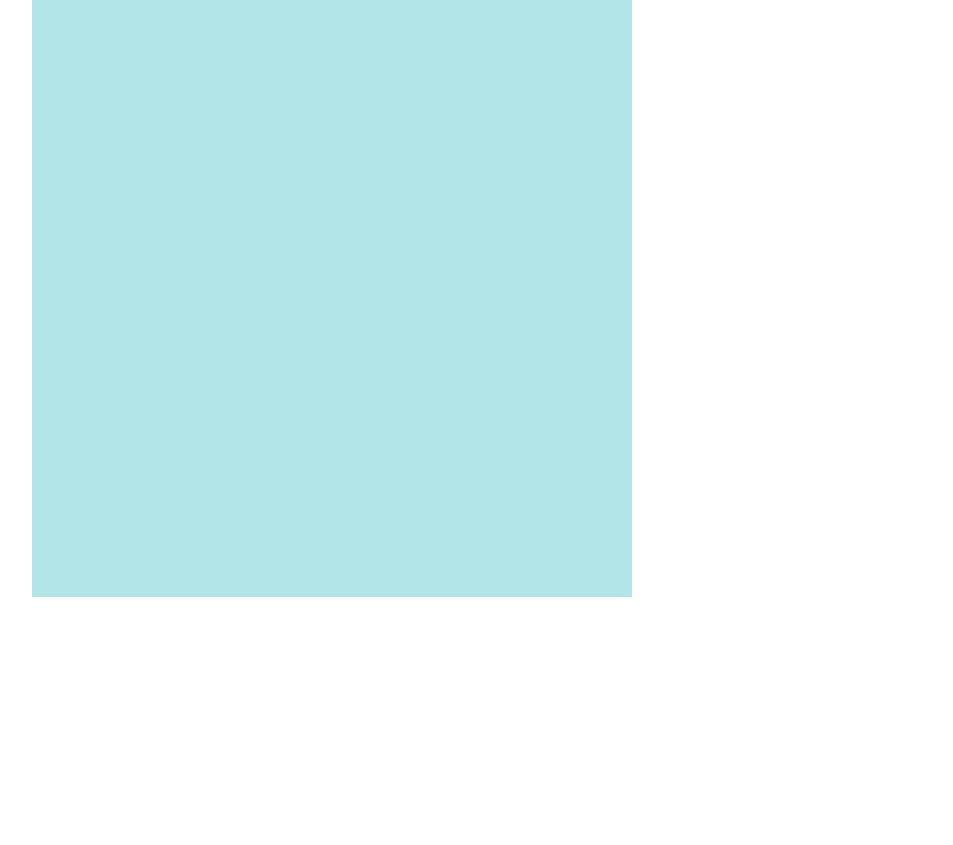
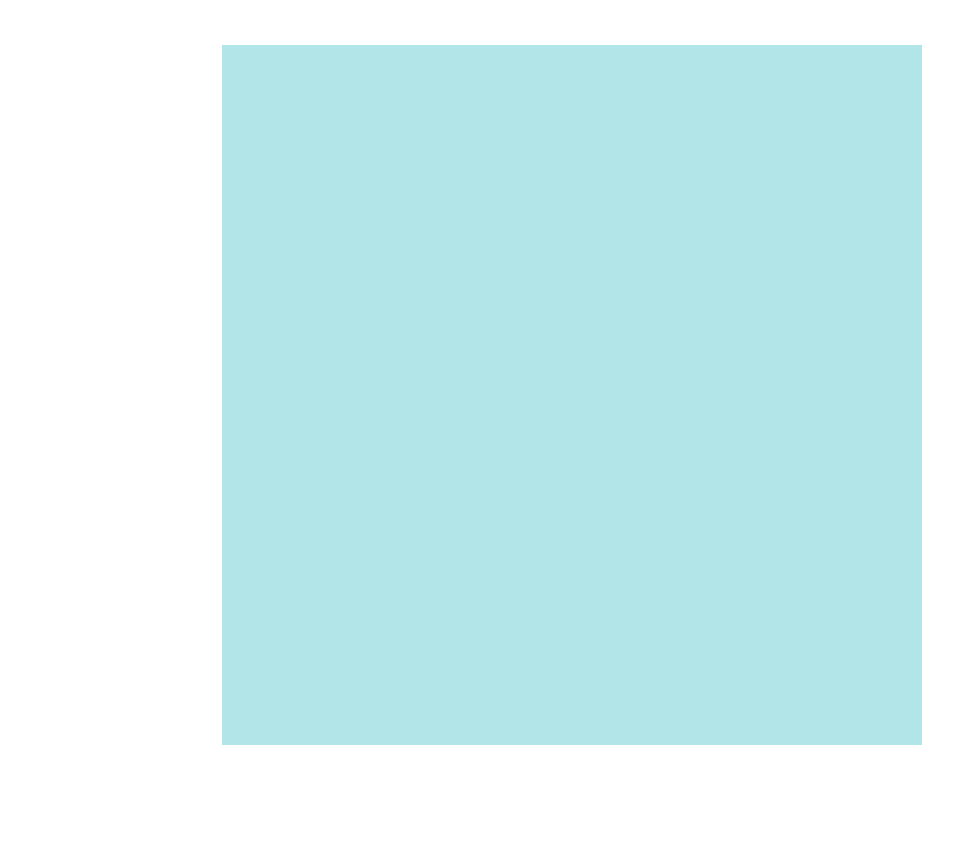
Before and after one commit to DevTheTester/ETCH-A-SKETCH, a plain HTML site: page index.html in a window 1280 px wide. Shown: the part 131-976 px from the top of the page, without its empty margins (68-1021 px from the left). Before the commit the page ends 928 px from the top, so only its background shows below. Drawn offline with Linux system fonts and the light colour scheme.

Commit message:
Set height width to 600px, center grid-container

```diff
--- a/myscripts.js
+++ b/myscripts.js
@@ -12,6 +12,12 @@ let allGridItems = document.querySelectorAll('.grid-item');
 
 // Get grid item to change color when hovered over
 // and change back when mouse isn't over
+
+allGridItems.forEach(item =>
+    item.addEventListener('mousedown', () =>
+    item.style.backgroundColor = 'black')
+);
+
 allGridItems.forEach(item =>
     item.addEventListener('mouseover', () =>
     item.style.backgroundColor = 'black')
--- a/styles.css
+++ b/styles.css
@@ -1,6 +1,6 @@
 html, body {
     height: 100vh;
-    width: 100vh;
+    width: 100vw;
     margin: 0;
     padding: 0;
 }
@@ -30,8 +30,8 @@ html, body {
 
 .grid-container {
     display: grid;
-    height: 75%;
-    width: 75%;
+    height: 700px;
+    width: 700px;
     grid-template-columns: repeat(16, 1fr);
     grid-template-rows: repeat(16, 1fr);
 }
```
